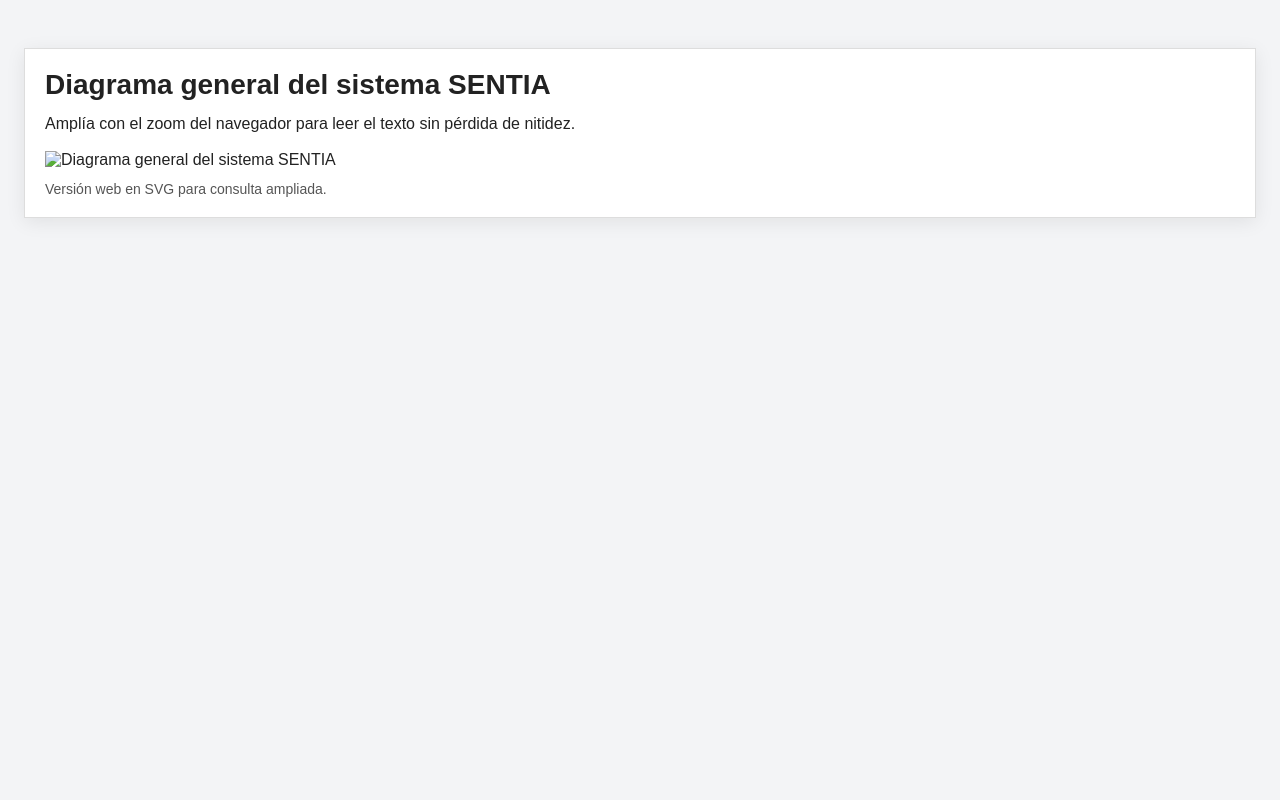
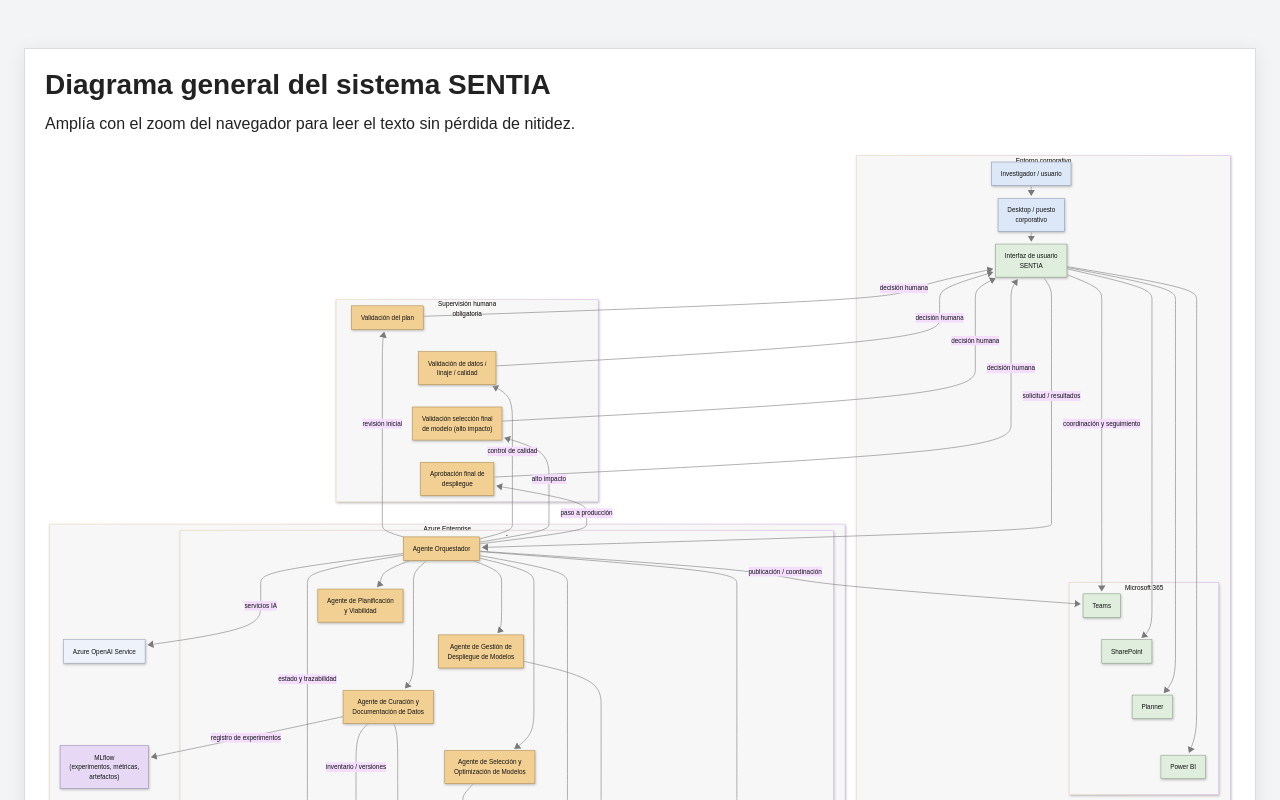
Before and after one commit to alvaropdp04/diagrama_sentia, a plain HTML site: page index.html in a window 1280 px wide. Shown: the top 800 px of the page. Drawn offline with Linux system fonts and the light colour scheme.

Commit message:
Update index.html

```diff
--- a/index.html
+++ b/index.html
@@ -49,7 +49,7 @@
     <div class="card">
       <h1>Diagrama general del sistema SENTIA</h1>
       <p>Amplía con el zoom del navegador para leer el texto sin pérdida de nitidez.</p>
-      <img src="diagrama.svg" alt="Diagrama general del sistema SENTIA">
+      <img src="SENTIA Multi-Agent-2026-04-08-173826.svg" alt="Diagrama general del sistema SENTIA">
       <div class="small">Versión web en SVG para consulta ampliada.</div>
     </div>
   </div>
```
